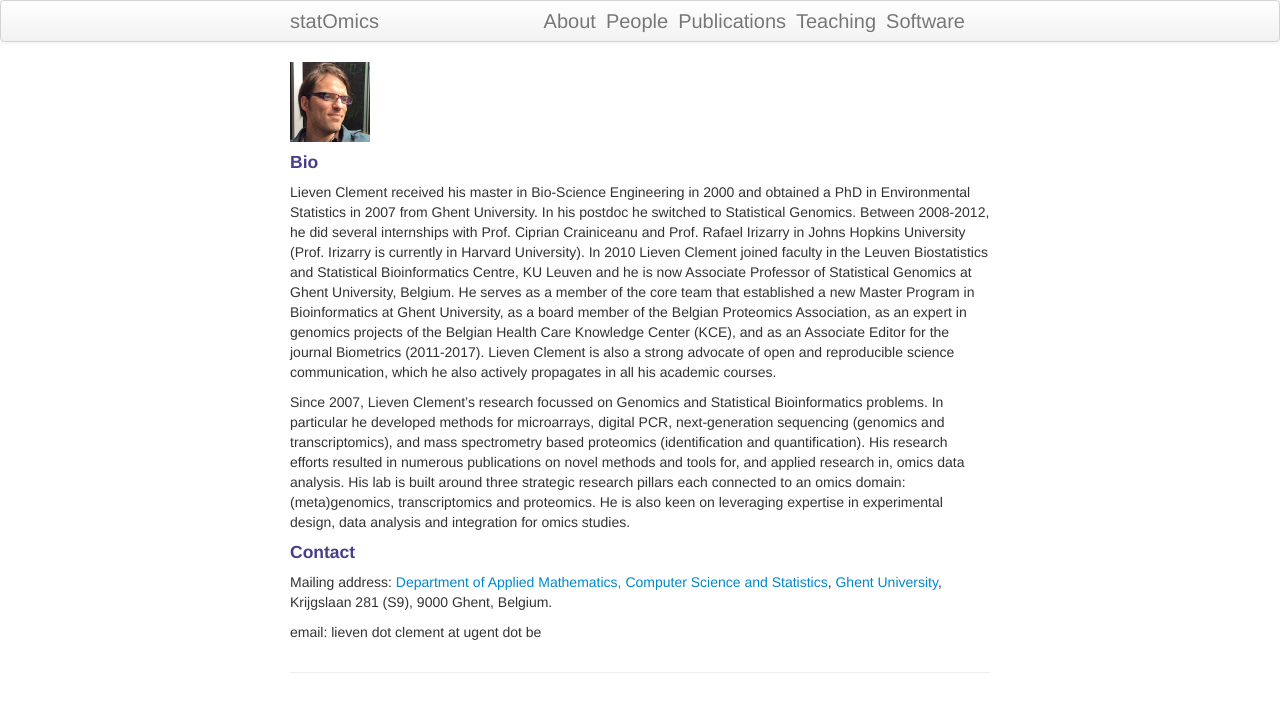
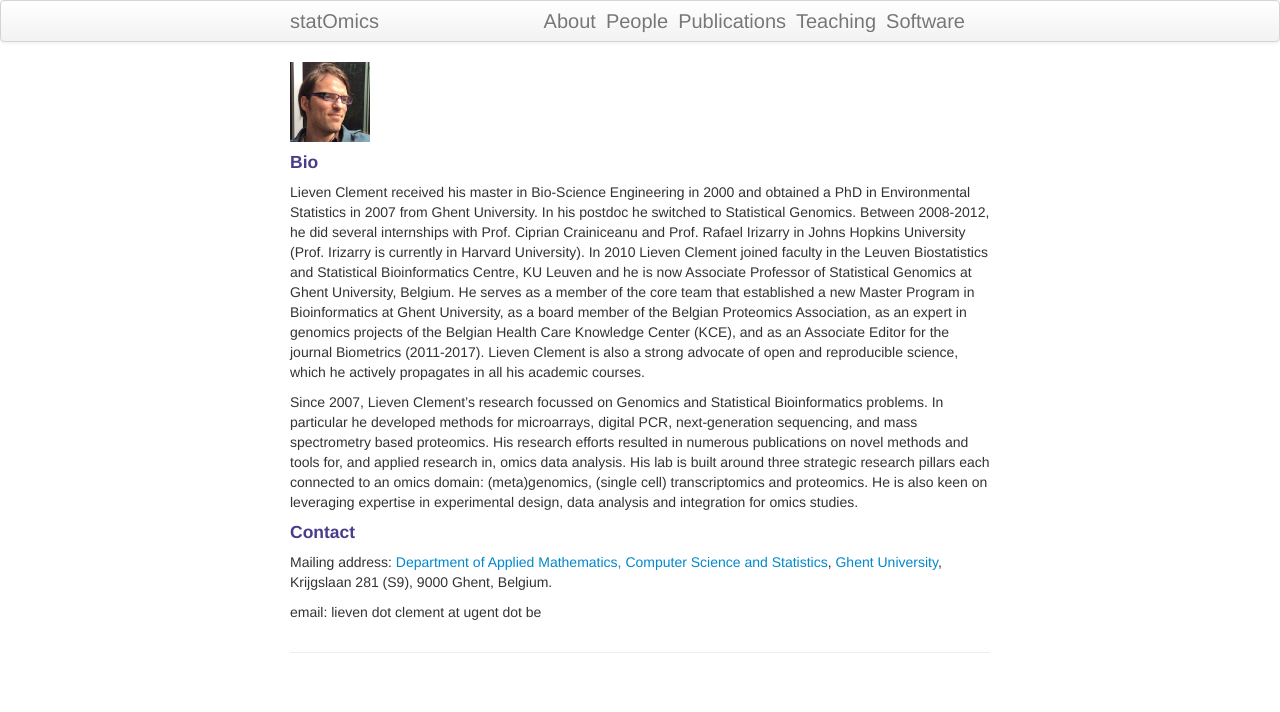
Before and after one commit to statOmics/statOmics.github.io, a Jekyll site: the page built from pages/about.md, in a window 1280 px wide. Shown: the top 712 px of the page. Built offline with Jekyll 4.4.1, drawn with Linux system fonts in a browser that asks for light colours.

Commit message:
updated bio

```diff
--- a/pages/about.md
+++ b/pages/about.md
@@ -6,9 +6,9 @@
 
 #### Bio
 
-Lieven Clement received his master in Bio-Science Engineering in 2000 and obtained a PhD in Environmental Statistics in 2007 from Ghent University. In his postdoc he switched to Statistical Genomics. Between 2008-2012, he did several internships with Prof. Ciprian Crainiceanu and Prof. Rafael Irizarry in Johns Hopkins University (Prof. Irizarry is currently in Harvard University). In 2010 Lieven Clement joined faculty in the Leuven Biostatistics and Statistical Bioinformatics Centre, KU Leuven and he is now Associate Professor of Statistical Genomics at Ghent University, Belgium. He serves as a member of the core team that established a new Master Program in Bioinformatics at Ghent University, as a board member of the Belgian Proteomics Association, as an expert in genomics projects of the Belgian Health Care Knowledge Center (KCE), and as an Associate Editor for the journal Biometrics (2011-2017). Lieven Clement is also a strong advocate of open and reproducible science communication, which he also actively propagates in all his academic courses.
+Lieven Clement received his master in Bio-Science Engineering in 2000 and obtained a PhD in Environmental Statistics in 2007 from Ghent University. In his postdoc he switched to Statistical Genomics. Between 2008-2012, he did several internships with Prof. Ciprian Crainiceanu and Prof. Rafael Irizarry in Johns Hopkins University (Prof. Irizarry is currently in Harvard University). In 2010 Lieven Clement joined faculty in the Leuven Biostatistics and Statistical Bioinformatics Centre, KU Leuven and he is now Associate Professor of Statistical Genomics at Ghent University, Belgium. He serves as a member of the core team that established a new Master Program in Bioinformatics at Ghent University, as a board member of the Belgian Proteomics Association, as an expert in genomics projects of the Belgian Health Care Knowledge Center (KCE), and as an Associate Editor for the journal Biometrics (2011-2017). Lieven Clement is also a strong advocate of open and reproducible science, which he actively propagates in all his academic courses.
 
-Since 2007, Lieven Clement’s research focussed on Genomics and Statistical Bioinformatics problems. In particular he developed methods for microarrays, digital PCR, next-generation sequencing (genomics and transcriptomics), and mass spectrometry based proteomics (identification and quantification). His research efforts resulted in numerous publications on novel methods and tools for, and applied research in, omics data analysis. His lab is built around three strategic research pillars each connected to an omics domain: (meta)genomics, transcriptomics and proteomics. He is also keen on leveraging expertise in experimental design, data analysis and integration for omics studies.
+Since 2007, Lieven Clement’s research focussed on Genomics and Statistical Bioinformatics problems. In particular he developed methods for microarrays, digital PCR, next-generation sequencing, and mass spectrometry based proteomics. His research efforts resulted in numerous publications on novel methods and tools for, and applied research in, omics data analysis. His lab is built around three strategic research pillars each connected to an omics domain: (meta)genomics, (single cell) transcriptomics and proteomics. He is also keen on leveraging expertise in experimental design, data analysis and integration for omics studies.
 
 #### Contact
 
```
